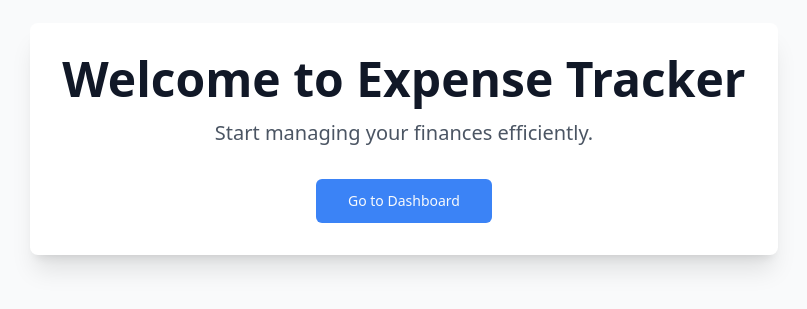
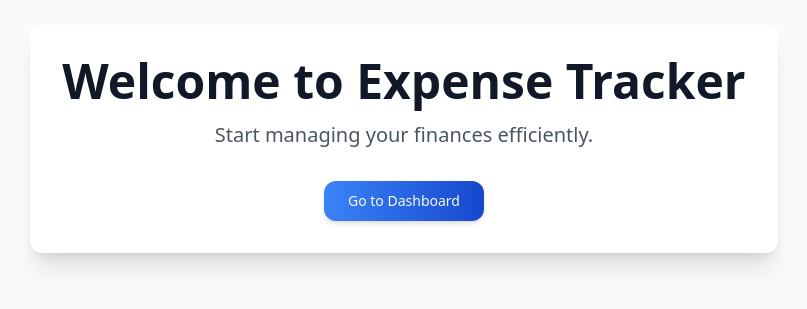
Before and after one commit to puvitha-C-131006/puvitha-expensive-tracker, a React (Vite) app: page / in a window 1280 px wide. Shown: the part 261-570 px from the top of the page, without its empty margins (236-1043 px from the left). Built offline with nearby package versions, Linux system fonts and the light colour scheme.

Commit message:
[dyad] Created a custom GradientButton component with blue gradient, soft corners, shadow, and hover glow effect. - wrote 6 file(s)

```diff
--- /dev/null
+++ b/src/components/GradientButton.tsx
@@ -0,0 +1,30 @@
+import * as React from "react";
+import { cn } from "@/lib/utils";
+
+interface GradientButtonProps extends React.ButtonHTMLAttributes<HTMLButtonElement> {
+  children: React.ReactNode;
+}
+
+export const GradientButton = React.forwardRef<HTMLButtonElement, GradientButtonProps>(
+  ({ className, children, ...props }, ref) => {
+    return (
+      <button
+        className={cn(
+          "inline-flex items-center justify-center whitespace-nowrap rounded-lg text-sm font-medium transition-all duration-300",
+          "h-10 px-6 py-2",
+          "bg-gradient-to-r from-[hsl(var(--gradient-start))] to-[hsl(var(--gradient-end))]",
+          "text-primary-foreground shadow-md",
+          "hover:shadow-xl hover:shadow-[hsl(var(--gradient-start))/50%] hover:scale-[1.02] active:scale-[0.98]",
+          "focus-visible:outline-none focus-visible:ring-2 focus-visible:ring-ring focus-visible:ring-offset-2",
+          "disabled:pointer-events-none disabled:opacity-50",
+          className
+        )}
+        ref={ref}
+        {...props}
+      >
+        {children}
+      </button>
+    );
+  }
+);
+GradientButton.displayName = "GradientButton";
--- a/src/globals.css
+++ b/src/globals.css
@@ -13,8 +13,12 @@
     --popover: 0 0% 100%;
     --popover-foreground: 25 80% 10%;
 
-    --primary: 217 91.2% 59.8%; /* Blue Accent Button */
+    --primary: 217 91.2% 59.8%; /* Blue Accent Button (Fallback) */
     --primary-foreground: 210 40% 98%; /* Light Text on Blue */
+
+    /* Custom Gradient Colors for the new button */
+    --gradient-start: 217 91.2% 59.8%; /* Bright Blue */
+    --gradient-end: 224 80% 45%; /* Darker Blue */
 
     --secondary: 40 20% 90%;
     --secondary-foreground: 25 80% 10%;
@@ -32,7 +36,7 @@
     --input: 40 10% 80%;
     --ring: 217 91.2% 59.8%; /* Matching ring color to primary */
 
-    --radius: 0.5rem;
+    --radius: 0.75rem; /* Softened radius */
 
     --sidebar-background: 40 20% 98%; /* Light Cream */
 
@@ -63,6 +67,10 @@
 
     --primary: 217 91.2% 59.8%; /* Blue Accent Button */
     --primary-foreground: 210 40% 98%; /* Light Text on Blue */
+
+    /* Custom Gradient Colors for the new button */
+    --gradient-start: 217 91.2% 59.8%;
+    --gradient-end: 224 80% 45%;
 
     --secondary: 240 3.7% 15.9%;
     --secondary-foreground: 210 40% 98%;
--- a/src/pages/Index.tsx
+++ b/src/pages/Index.tsx
@@ -1,5 +1,5 @@
 import { Link } from "react-router-dom";
-import { Button } from "@/components/ui/button";
+import { GradientButton } from "@/components/GradientButton";
 
 const Index = () => {
   return (
@@ -12,7 +12,7 @@ const Index = () => {
           Start managing your finances efficiently.
         </p>
         <Link to="/dashboard">
-          <Button size="lg">Go to Dashboard</Button>
+          <GradientButton>Go to Dashboard</GradientButton>
         </Link>
       </div>
     </div>
```
Also changed, not shown: tailwind.config.ts (line endings or trailing spaces).
